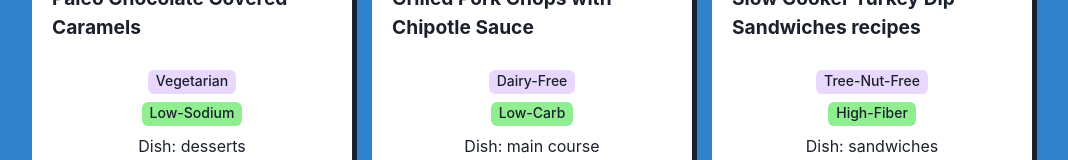
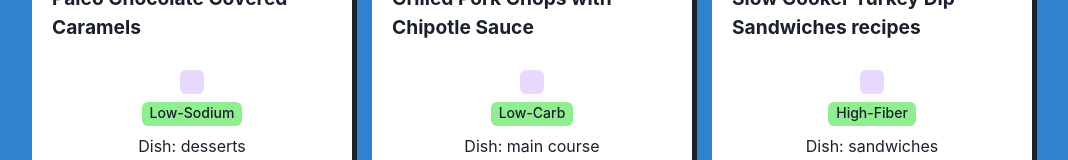
Before and after one commit to BJanssen78/Training, a React (Vite) app in the folder React/recipe-checker/: page / in a window 1280 px wide. Shown: the part 376-536 px from the top of the page, without its empty margins (108-1176 px from the left). Built offline with nearby package versions, Linux system fonts and the light colour scheme.

Commit message:
experimenting with searchTerm

```diff
--- a/React/recipe-checker/public/RecipeList.jsx
+++ b/React/recipe-checker/public/RecipeList.jsx
@@ -10,6 +10,7 @@ import {
 } from "@chakra-ui/react";
 
 export const RecipeList = ({ recipes, userSelect }) => {
+  // const shortHealthLabelList = ["vegan", "vegetarian"];
   return (
     <Flex
       flexDir={"row"}
@@ -49,9 +50,16 @@ export const RecipeList = ({ recipes, userSelect }) => {
                 <CardHeader fontSize={"1.2em"} fontWeight={"bold"}>
                   {item.label}
                 </CardHeader>
-                <Tag key={item.healthLabels} bg={"purple.100"}>
-                  {item.healthLabels[2]}
+                {/* {item.healthLabels.toLowerCase().includes(shortHealthLabelList)} */}
+                <Tag
+                  key={item.healthLabel}
+                  width={"max-content"}
+                  height={"max-content"}
+                  bg={"purple.100"}
+                >
+                  {item.healthLabel}
                 </Tag>
+
                 <Tag bg={"lightgreen"}>{item.dietLabels}</Tag>
                 <Text key={item.dishType}>Dish: {item.dishType}</Text>
                 <Text>Cautions:</Text>
--- a/React/recipe-checker/src/App.jsx
+++ b/React/recipe-checker/src/App.jsx
@@ -27,13 +27,30 @@ function App() {
     setUserSelectRecipe();
   };
 
-  const userSearch = (label) => {
-    const filterLabel = recipes.filter((recipe) => {
-      recipe.label.toLowerCase().includes(label);
+  // const userSearch = (label) => {
+  //   const filterLabel = recipeArrayResults.filter((recipe) =>
+  //     recipe.label.toLowerCase().includes(label)
+  //   );
+  //   return setRecipeList(filterLabel);
+  // };
+
+  const userSearch = (searchTerm) => {
+    const lowerCaseSearchTerm = searchTerm.toLowerCase();
+    const filterLabel = recipeArrayResults.filter((recipe) => {
+      for (let key in recipe) {
+        if (
+          typeof recipe[key] === "string" &&
+          recipe[key].toLowerCase().includes(lowerCaseSearchTerm)
+        ) {
+          console.log(recipe[key]);
+          // setRecipeList(filterLabel);
+          return true;
+        }
+      }
+      return false;
     });
     setRecipeList(filterLabel);
   };
-  console.log(recipeArrayResults[0].healthLabels);
 
   return (
     <>
```
